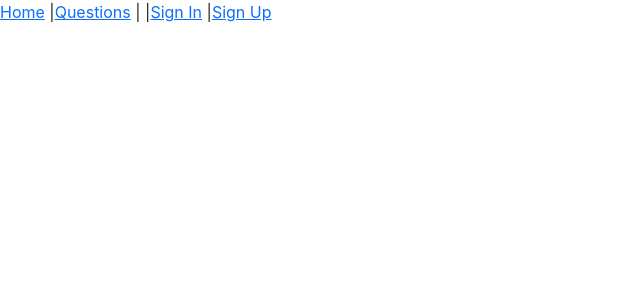
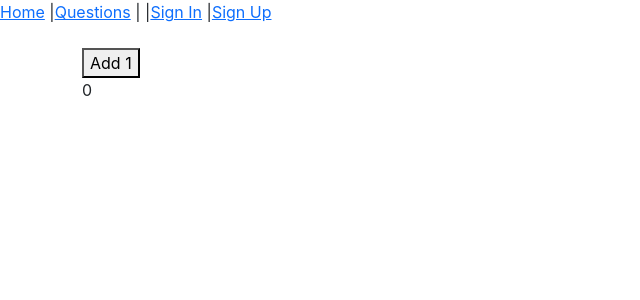
Before and after one commit to CodeCoreYVR/webdev_term_3_jun_2023, a React (Create React App) app in the folder react_app/: page /use_state in a window 1280 px wide. Shown: the top 300 px of the page, without its empty margins (0-640 px from the left). Built offline with nearby package versions, Linux system fonts and the light colour scheme; no server answers.

Commit message:
added use state hook

```diff
--- a/react_app/src/App.js
+++ b/react_app/src/App.js
@@ -10,6 +10,7 @@ import { Route, Routes } from 'react-router-dom';
 import { User } from './request';
 import AuthRoute from './components/AuthRoute';
 import SignUpPage from './components/SignUpPage';
+import UseStateHook from './components/UseStateHook';
 
 
 class App extends Component {
@@ -71,6 +72,7 @@ class App extends Component {
                 page={<NewQuestionPage />}
                 isLoggedIn={!!this.state.user} />} />
             <Route path='/questions/:id' element={<QuestionShowPage />} />
+            <Route path='/use_state' element={<UseStateHook/>} />
           </Routes>
         </div>
 
--- /dev/null
+++ b/react_app/src/components/UseStateHook.js
@@ -0,0 +1,23 @@
+import { useState } from "react";
+
+export default function UseStateHook() {
+    const [count, setCount] = useState(0)
+
+    // this useState function returns an array
+    // the first element of the array is the state
+    // the second element is the function that will change the value of the state
+    // this is similar to this.setState({count: 1})
+    // this arguement inside useState is the default value of state
+
+    return(
+        <div>
+            <button onClick={() => {
+                setCount(count + 1)
+            }}>
+                Add 1
+            </button>
+            <br/>
+            {count}
+        </div>
+    )
+}
```
